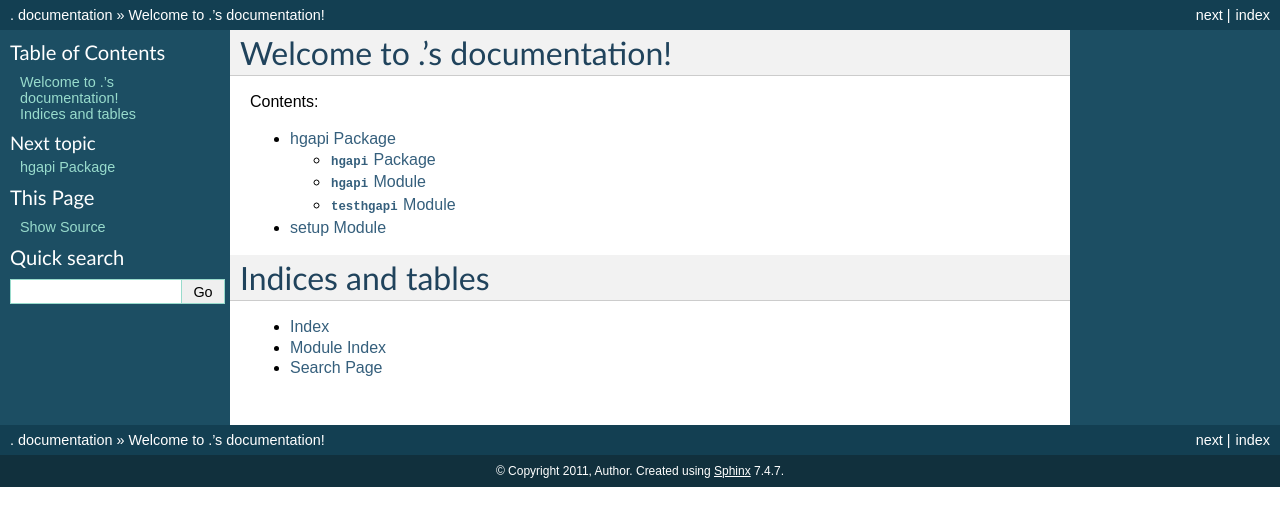
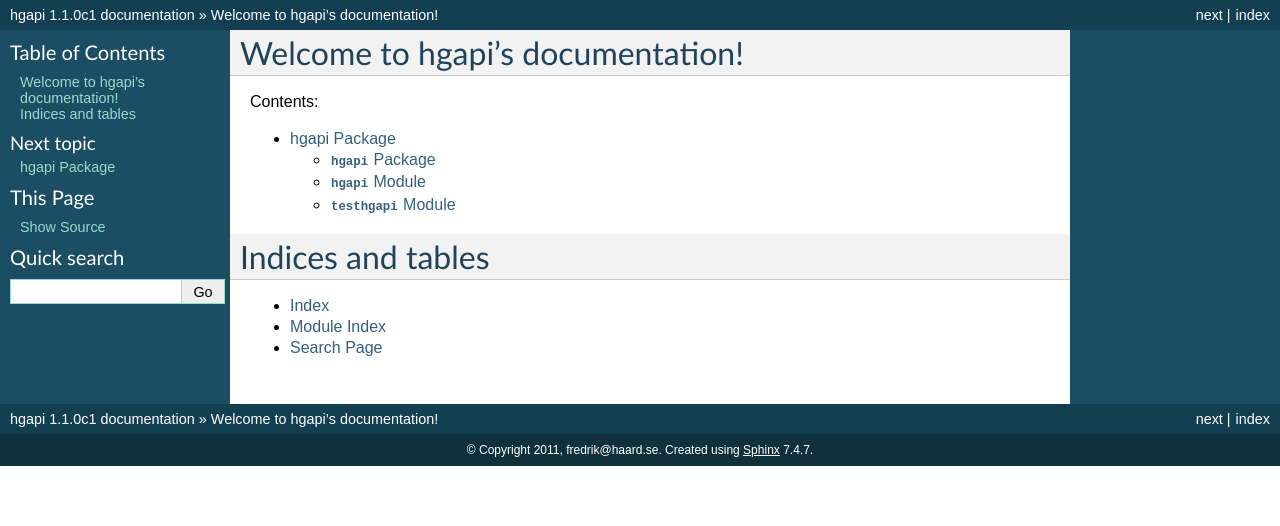
Before and after one commit to altanka/gitapi, a Sphinx documentation site: the page built from docs/index.rst, in a window 1280 px wide. Shown: the top 526 px of the page. Built offline with Sphinx 7.4.7, drawn with Linux system fonts in a browser that asks for light colours.

```diff
--- a/docs/conf.py
+++ b/docs/conf.py
@@ -1,7 +1,7 @@
 # -*- coding: utf-8 -*-
 #
-# . documentation build configuration file, created by
-# sphinx-quickstart on Thu Dec 22 11:13:32 2011.
+# hgapi documentation build configuration file, created by
+# sphinx-quickstart on Thu Dec 22 11:19:07 2011.
 #
 # This file is execfile()d with the current directory set to its containing dir.
 #
@@ -40,17 +40,17 @@ source_suffix = '.rst'
 master_doc = 'index'
 
 # General information about the project.
-project = u'.'
-copyright = u'2011, Author'
+project = u'hgapi'
+copyright = u'2011, fredrik@haard.se'
 
 # The version info for the project you're documenting, acts as replacement for
 # |version| and |release|, also used in various other places throughout the
 # built documents.
 #
 # The short X.Y version.
-version = ''
+version = '1.1.0c1'
 # The full version, including alpha/beta/rc tags.
-release = ''
+release = '1.1.0c1'
 
 # The language for content autogenerated by Sphinx. Refer to documentation
 # for a list of supported languages.
@@ -164,7 +164,7 @@ html_static_path = ['_static']
 #html_file_suffix = None
 
 # Output file base name for HTML help builder.
-htmlhelp_basename = 'doc'
+htmlhelp_basename = 'hgapidoc'
 
 
 # -- Options for LaTeX output --------------------------------------------------
@@ -183,8 +183,8 @@ latex_elements = {
 # Grouping the document tree into LaTeX files. List of tuples
 # (source start file, target name, title, author, documentclass [howto/manual]).
 latex_documents = [
-  ('index', '.tex', u'. Documentation',
-   u'Author', 'manual'),
+  ('index', 'hgapi.tex', u'hgapi Documentation',
+   u'fredrik@haard.se', 'manual'),
 ]
 
 # The name of an image file (relative to this directory) to place at the top of
@@ -213,8 +213,8 @@ latex_documents = [
 # One entry per manual page. List of tuples
 # (source start file, name, description, authors, manual section).
 man_pages = [
-    ('index', '', u'. Documentation',
-     [u'Author'], 1)
+    ('index', 'hgapi', u'hgapi Documentation',
+     [u'fredrik@haard.se'], 1)
 ]
 
 # If true, show URL addresses after external links.
@@ -227,8 +227,8 @@ man_pages = [
 # (source start file, target name, title, author,
 #  dir menu entry, description, category)
 texinfo_documents = [
-  ('index', '', u'. Documentation',
-   u'Author', '', 'One line description of project.',
+  ('index', 'hgapi', u'hgapi Documentation',
+   u'fredrik@haard.se', 'hgapi', 'One line description of project.',
    'Miscellaneous'),
 ]
 
@@ -245,10 +245,10 @@ texinfo_documents = [
 # -- Options for Epub output ---------------------------------------------------
 
 # Bibliographic Dublin Core info.
-epub_title = u'.'
-epub_author = u'Author'
-epub_publisher = u'Author'
-epub_copyright = u'2011, Author'
+epub_title = u'hgapi'
+epub_author = u'fredrik@haard.se'
+epub_publisher = u'fredrik@haard.se'
+epub_copyright = u'2011, fredrik@haard.se'
 
 # The language of the text. It defaults to the language option
 # or en if the language is not set.
--- a/docs/hgapi.rst
+++ b/docs/hgapi.rst
@@ -4,7 +4,7 @@ hgapi Package
 :mod:`hgapi` Package
 --------------------
 
-.. automodule:: hgapi
+.. automodule:: hgapi.__init__
     :members:
     :undoc-members:
     :show-inheritance:
--- a/docs/index.rst
+++ b/docs/index.rst
@@ -1,10 +1,10 @@
-.. . documentation master file, created by
-   sphinx-quickstart on Thu Dec 22 11:13:32 2011.
+.. hgapi documentation master file, created by
+   sphinx-quickstart on Thu Dec 22 11:19:07 2011.
    You can adapt this file completely to your liking, but it should at least
    contain the root `toctree` directive.
 
-Welcome to .'s documentation!
-=============================
+Welcome to hgapi's documentation!
+=================================
 
 Contents:
 
@@ -12,7 +12,6 @@ Contents:
    :maxdepth: 4
 
    hgapi
-   setup
 
 
 Indices and tables
```
Also changed, not shown: 2 other files.
